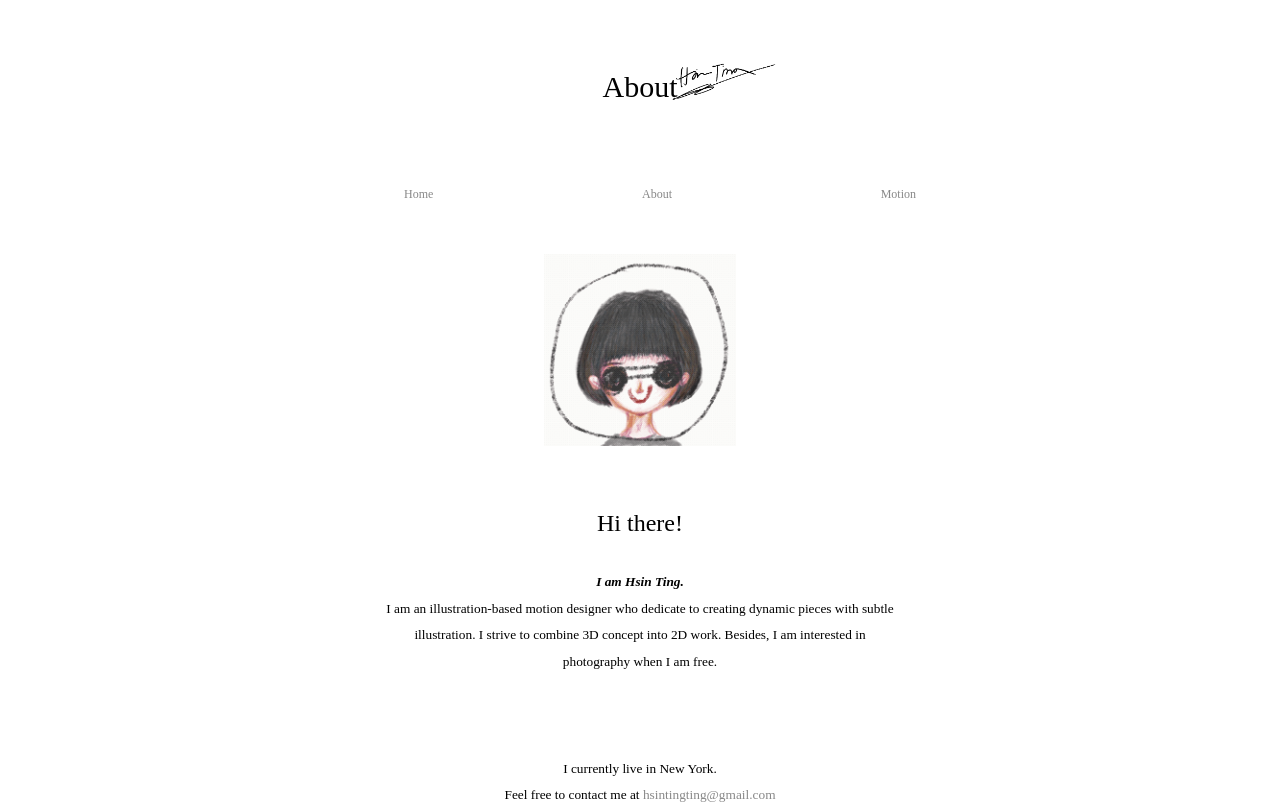
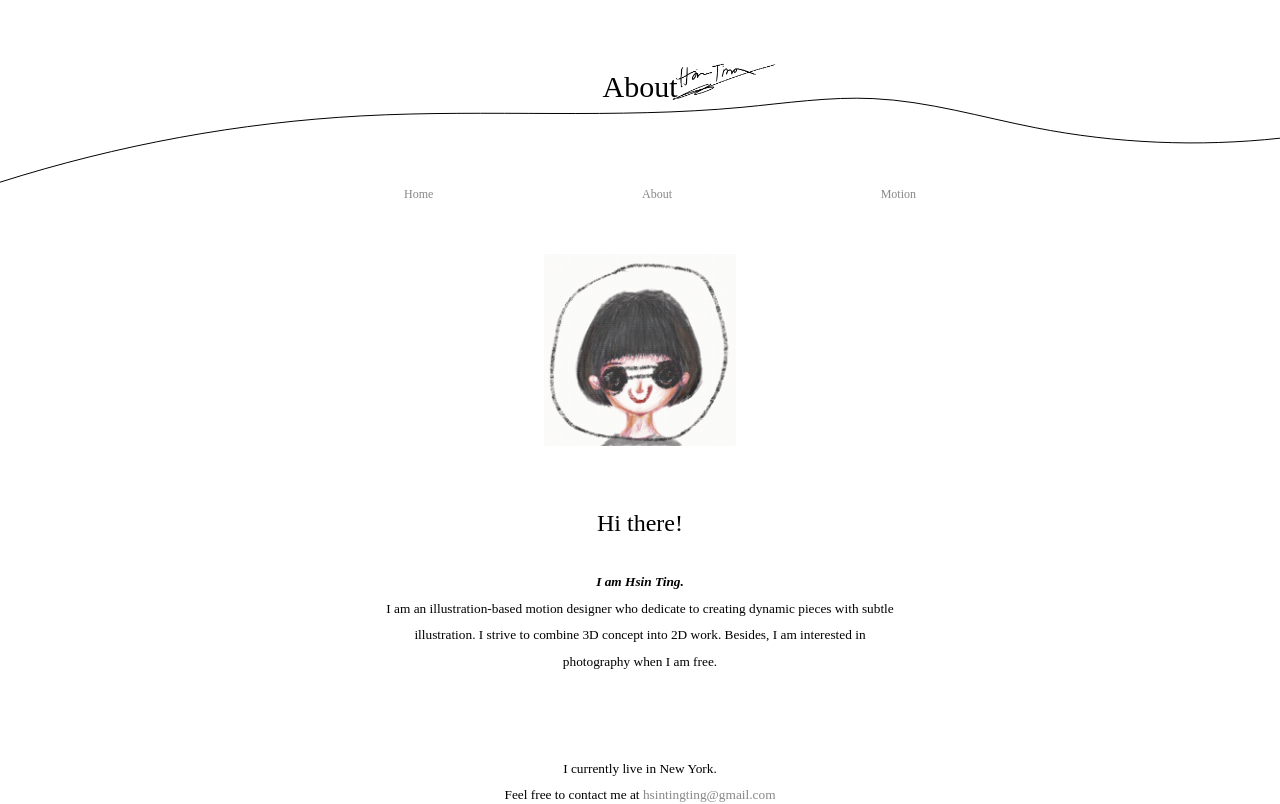
Before and after one commit to hsintina/web2_final, a React (Create React App) app: page /about in a window 1280 px wide. Shown: the top 804 px of the page. Built offline with nearby package versions, Linux system fonts and the light colour scheme.

Commit message:
may the 4th be with me

```diff
--- a/src/About.js
+++ b/src/About.js
@@ -4,10 +4,13 @@ import './App.css';
 import Footer from './Footer';
 import profile from './img/profile.gif';
 import logo from './img/logo.png';
-
+import background from './img/line.svg';
 function About() {
   return (
     <div >
+      <div>
+      <img className="bg" src={background} alt="bg" />
+      </div>
       <div>
       <img className="logo" src={logo} alt="logo" />
       </div>
--- a/src/Anglerfish.js
+++ b/src/Anglerfish.js
@@ -5,7 +5,7 @@ import styleframe1 from './img/fish1280.gif'
 import styleframe2 from './img/sketch.gif'
 import Nav from './Nav';
 import './App.css';
-
+import background from './img/line.svg';
 
 function Anglerfish() {
   const [users, setUsers] = useState([
@@ -14,6 +14,9 @@ function Anglerfish() {
   ]);
   return (
     <div className="app">
+      <div>
+      <img className="bg" src={background} alt="bg" />
+      </div>
       <div>
       <img className="logoo" src={logo} alt="logo" />
       </div>
--- a/src/App.css
+++ b/src/App.css
@@ -75,6 +75,11 @@ a:visited{
 }
 .back:hover{
   color:#eeeeee;
+}
+.bg{
+  position:absolute;
+  top:-25vh;
+  left:0vw;
 }
 .logo{
   position:absolute;
--- a/src/Hp.js
+++ b/src/Hp.js
@@ -2,9 +2,13 @@ import React, {useState} from 'react';
 import Nav from './Nav';
 import Footer from './Footer';
 import logo from './img/logo.png';
+import background from './img/line.svg';
 function Hp(){
     return(
     <div className="app">
+        <div>
+      <img className="bg" src={background} alt="bg" />
+      </div>
     <div>
       <img className="logo" src={logo} alt="logo" />
       </div>
--- a/src/Life.js
+++ b/src/Life.js
@@ -8,11 +8,15 @@ import styleframe5 from './img/pic905.jpg';
 import logo from './img/logo.png';
 import Footer from './Footer';
 import{ Link } from 'react-router-dom';
+import background from './img/line.svg';
 
 
 function Life() {
   return (
     <div>
+      <div>
+      <img className="bg" src={background} alt="bg" />
+      </div>
        <Nav />
        <div>
       <img className="logoo" src={logo} alt="logo" />
--- a/src/Starbucks.js
+++ b/src/Starbucks.js
@@ -9,12 +9,15 @@ import styleframe4 from './img/starbucks4.jpg';
 import logo from './img/logo.png';
 import Footer from './Footer';
 import{ Link } from 'react-router-dom';
-
+import background from './img/line.svg';
 
 function Starbucks() {
 
   return (
     <div className="app">
+      <div>
+      <img className="bg" src={background} alt="bg" />
+      </div>
       <div>
       <img className="logoo" src={logo} alt="logo" />
       </div>
--- a/src/Suckway.js
+++ b/src/Suckway.js
@@ -13,15 +13,19 @@ import styleframe9 from './img/pic909.jpg';
 import Footer from './Footer';
 import logo from './img/logo.png';
 import{ Link } from 'react-router-dom';
-
+import background from './img/line.svg';
 
 function Suckway() {
   return (
     <div>
       <div>
+      <div>
+      <img className="bg" src={background} alt="bg" />
+      </div>
       <img className="logoo" src={logo} alt="logo" />
       </div>
        <Nav />
+
        <div className="section1">
          <div className="wording">
             <div className="worktitle">
--- a/src/Title.js
+++ b/src/Title.js
@@ -8,11 +8,15 @@ import styleframe3 from './img/pic803.jpg';
 import styleframe4 from './img/pic804.jpg';
 import Footer from './Footer';
 import{ Link } from 'react-router-dom';
+import background from './img/line.svg';
 
 
 function Title() {
   return (
     <div>
+      <div>
+      <img className="bg" src={background} alt="bg" />
+      </div>
       <div>
       <img className="logoo" src={logo} alt="logo" />
       </div>
--- a/src/Work.js
+++ b/src/Work.js
@@ -12,7 +12,7 @@ import portfolio9 from './img/pic9.gif';
 import Nav from './Nav';
 import Footer from './Footer';
 import logo from './img/logo.png';
-
+import background from './img/line.svg';
 import './App.css';
 
 function Work() {
@@ -31,6 +31,9 @@ function Work() {
   ]);
   return (
     <div className="app">
+       <div>
+      <img className="bg" src={background} alt="bg" />
+      </div>
       <div>
       <img className="logo" src={logo} alt="logo" />
       </div>
```
Also changed, not shown: src/img/line.svg (added).
